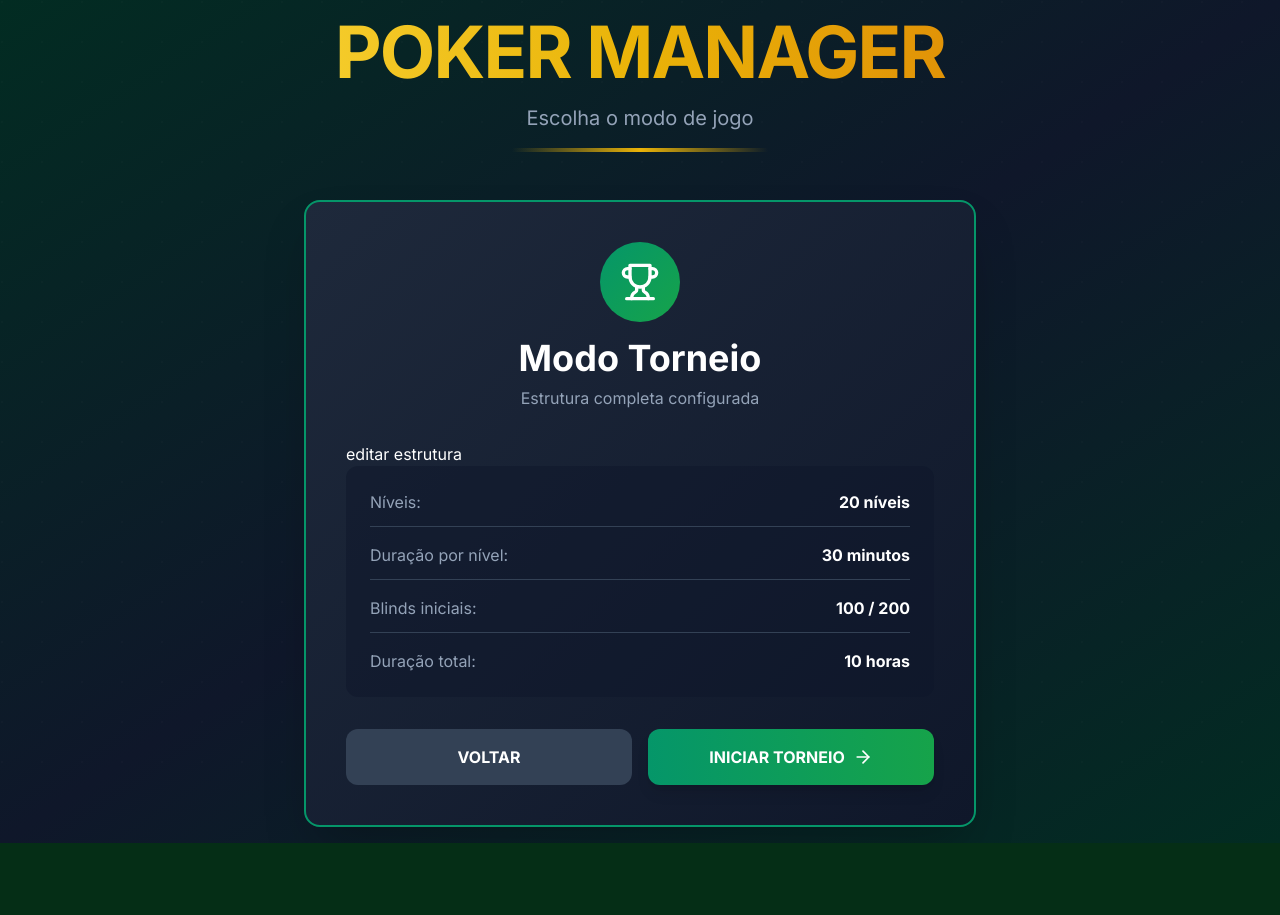
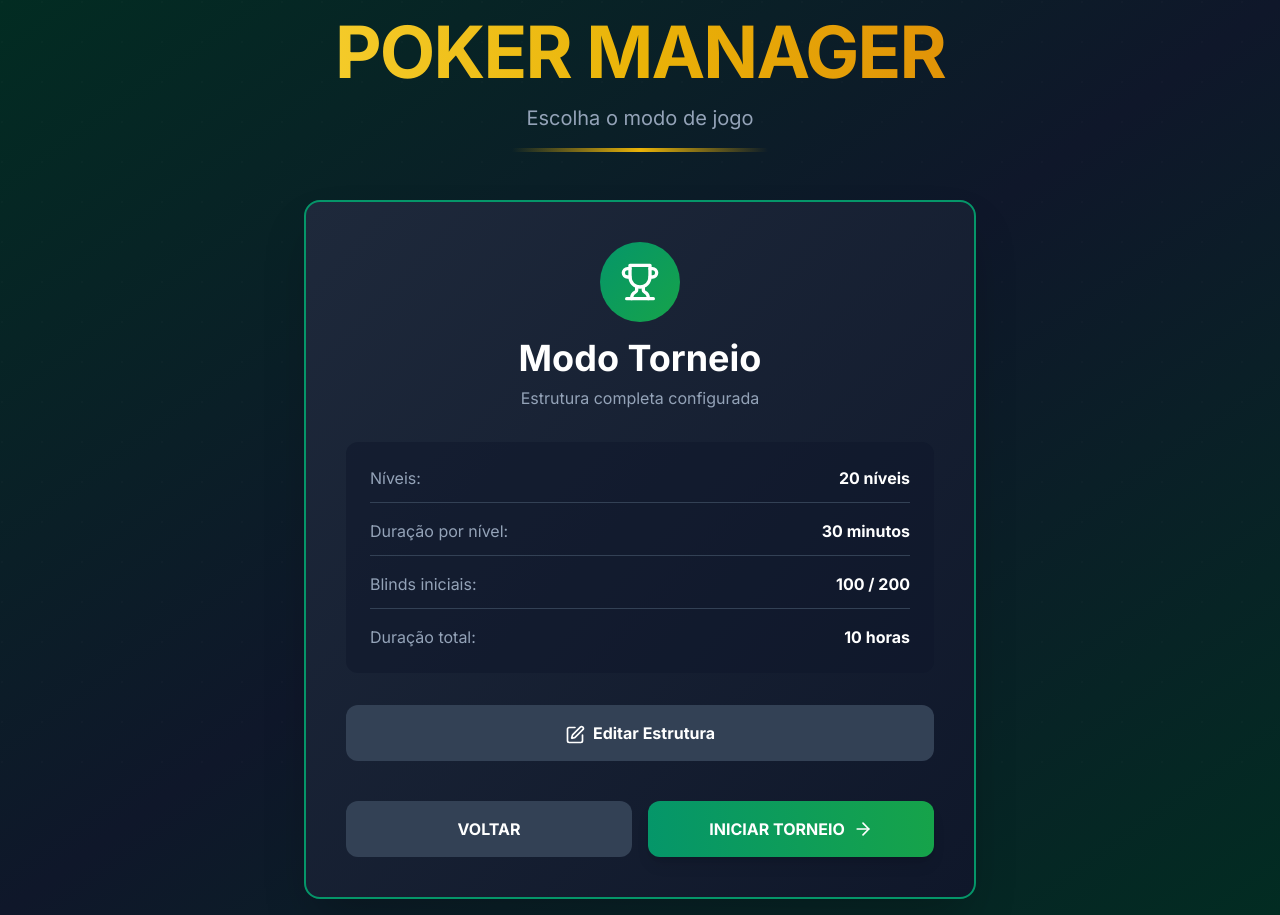
Before and after one commit to AndreBordignon/poker-tournament-manager, a Next.js app: page / in a window 1280 px wide. Both pictures are taken after a click on the button 376 px from the left and 492 px from the top of the page. Before the commit the page ends 843 px from the top, so only its background shows below. Built offline with nearby package versions, Linux system fonts and the light colour scheme.

Commit message:
refactor: update tournament mode selection UI with edit button and improved styling

```diff
--- a/components/ChangeMode.tsx
+++ b/components/ChangeMode.tsx
@@ -1,7 +1,7 @@
 'use client';
 
 import { useState } from 'react';
-import { Trophy, Coins, ArrowRight } from 'lucide-react';
+import { Trophy, Coins, ArrowRight, Edit } from 'lucide-react';
 import { useTournamentStore } from '@/store/tournament-store';
 import { CashGameConfig } from '@/types/tournament';
 
@@ -134,9 +134,7 @@ export default function ModeSelection({ onModeSelected, onTournamentSetup }: Mod
               <h2 className="text-4xl font-display font-bold text-white mb-2">Modo Torneio</h2>
               <p className="text-slate-400">Estrutura completa configurada</p>
             </div>
-            <div onClick={() => onTournamentSetup()}>
-             <p>editar estrutura</p>
-            </div>
+
             <div className="space-y-4 mb-8 bg-slate-900 bg-opacity-50 rounded-xl p-6">
               <div className="flex justify-between items-center border-b border-slate-700 pb-3">
                 <span className="text-slate-400">Níveis:</span>
@@ -155,7 +153,9 @@ export default function ModeSelection({ onModeSelected, onTournamentSetup }: Mod
                 <span className="text-white font-bold">10 horas</span>
               </div>
             </div>
-
+            <div onClick={() => onTournamentSetup()} className='mb-10'>
+             <button className="w-full bg-slate-700 hover:bg-slate-600 text-white px-6 py-4 rounded-xl font-bold transition-all"><Edit className="w-5 h-5 inline mr-2" />Editar Estrutura</button>
+            </div>
             <div className="flex gap-4">
               <button
                 onClick={() => setSelectedMode(null)}
```
